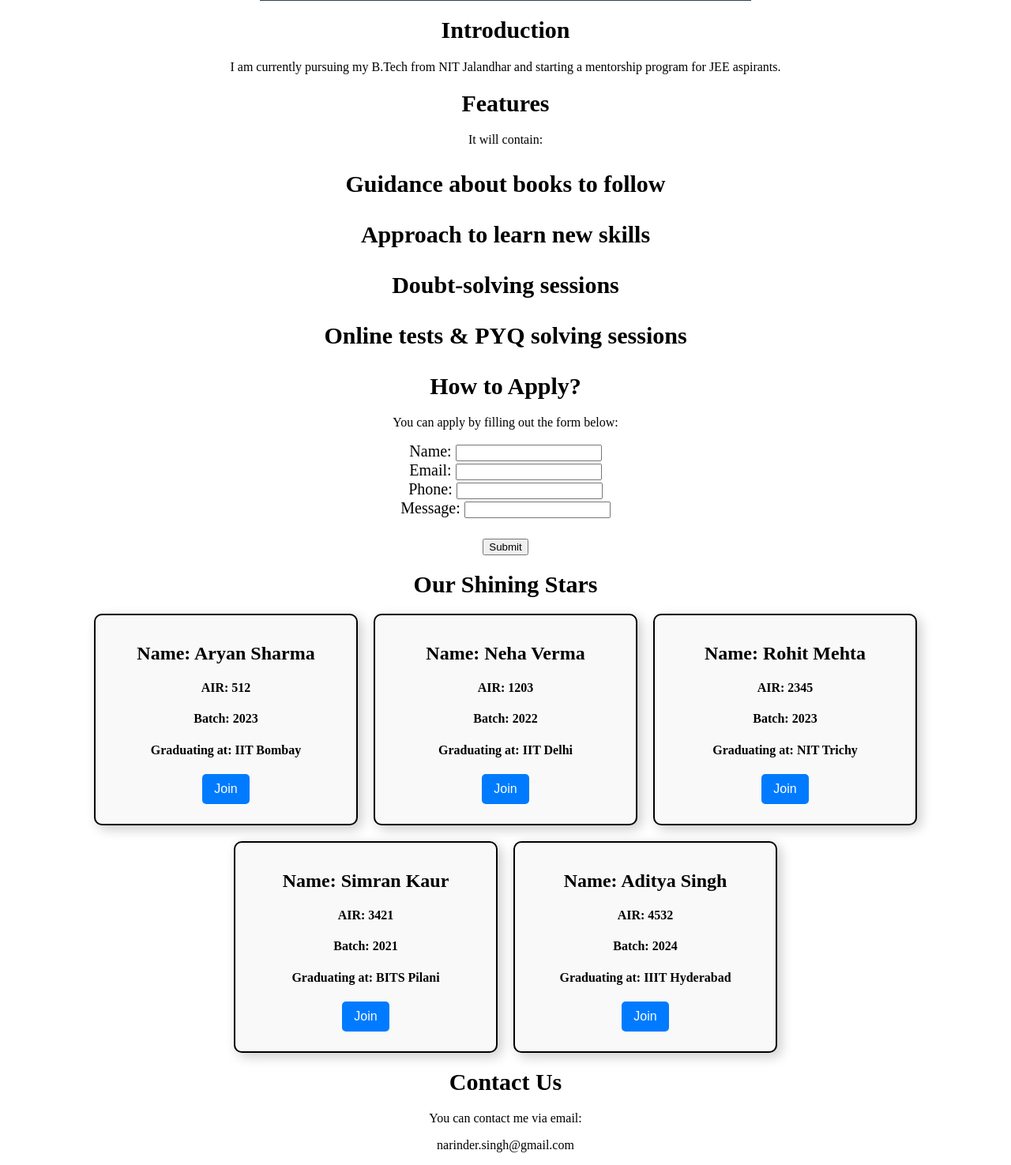
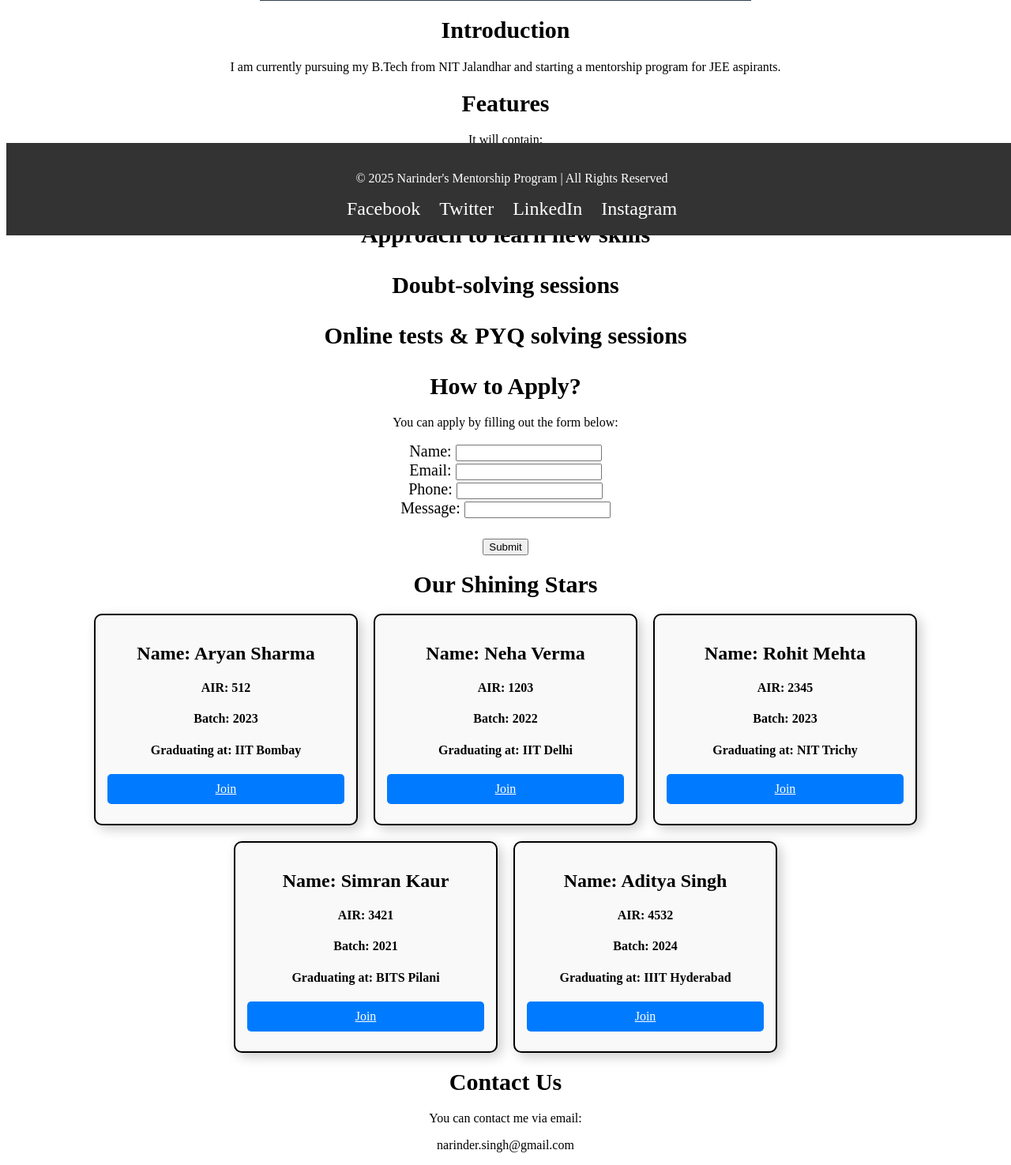
Before and after one commit to Narinder-2006/Narinder-s-Website, a Flask app: page / in a window 1280 px wide. Shown: the part 502-1977 px from the top of the page at 79% size. Run offline with Flask 3, Linux system fonts and the light colour scheme.

Commit message:
new features

```diff
--- a/templates/file.html
+++ b/templates/file.html
@@ -75,6 +75,37 @@
     .join-button:hover {
       background-color: #0056b3;
     }
+
+    /* Footer Styles */
+    .footer {
+      background-color: #333;
+      color: white;
+      padding: 20px 0;
+      text-align: center;
+      position: fixed;
+      bottom: 0;
+      width: 100%;
+    }
+
+    .footer a {
+      color: white;
+      text-decoration: none;
+      margin: 0 15px;
+      font-size: 18px;
+    }
+
+    .footer a:hover {
+      color: #ddd;
+    }
+
+    .footer .social-icons {
+      margin-top: 10px;
+    }
+
+    .footer .social-icons a {
+      font-size: 24px;
+      margin: 0 10px;
+    }
   </style>
 </head>
 <body>
@@ -131,7 +162,7 @@
           <h4><b>AIR:</b> {{ student["rank"] }}</h4>
           <h4><b>Batch:</b> {{ student["batch"] }}</h4>
           <h4><b>Graduating at:</b> {{ student["university"] }}</h4>
-          <button class="join-button">Join</button>
+          <a href="mailto:singhnoor891@gmail.com?subject=Regarding%20mentorship%20under%20{{student['name']}}&body=name%3A%3Cyour%20name%3E%0Apercentage%22%3Cyour%20percentage%3E" type="button" class="join-button">Join</a>
         </div>
       {% endfor %}
     </div>
@@ -143,5 +174,16 @@
     <p>narinder.singh@gmail.com</p>
   </div>
 
+  <!-- Footer -->
+  <div class="footer">
+    <p>&copy; 2025 Narinder's Mentorship Program | All Rights Reserved</p>
+    <div class="social-icons">
+      <a href="https://www.facebook.com" target="_blank">Facebook</a>
+      <a href="https://www.twitter.com" target="_blank">Twitter</a>
+      <a href="https://www.linkedin.com" target="_blank">LinkedIn</a>
+      <a href="https://www.instagram.com" target="_blank">Instagram</a>
+    </div>
+  </div>
+
 </body>
 </html>
```
